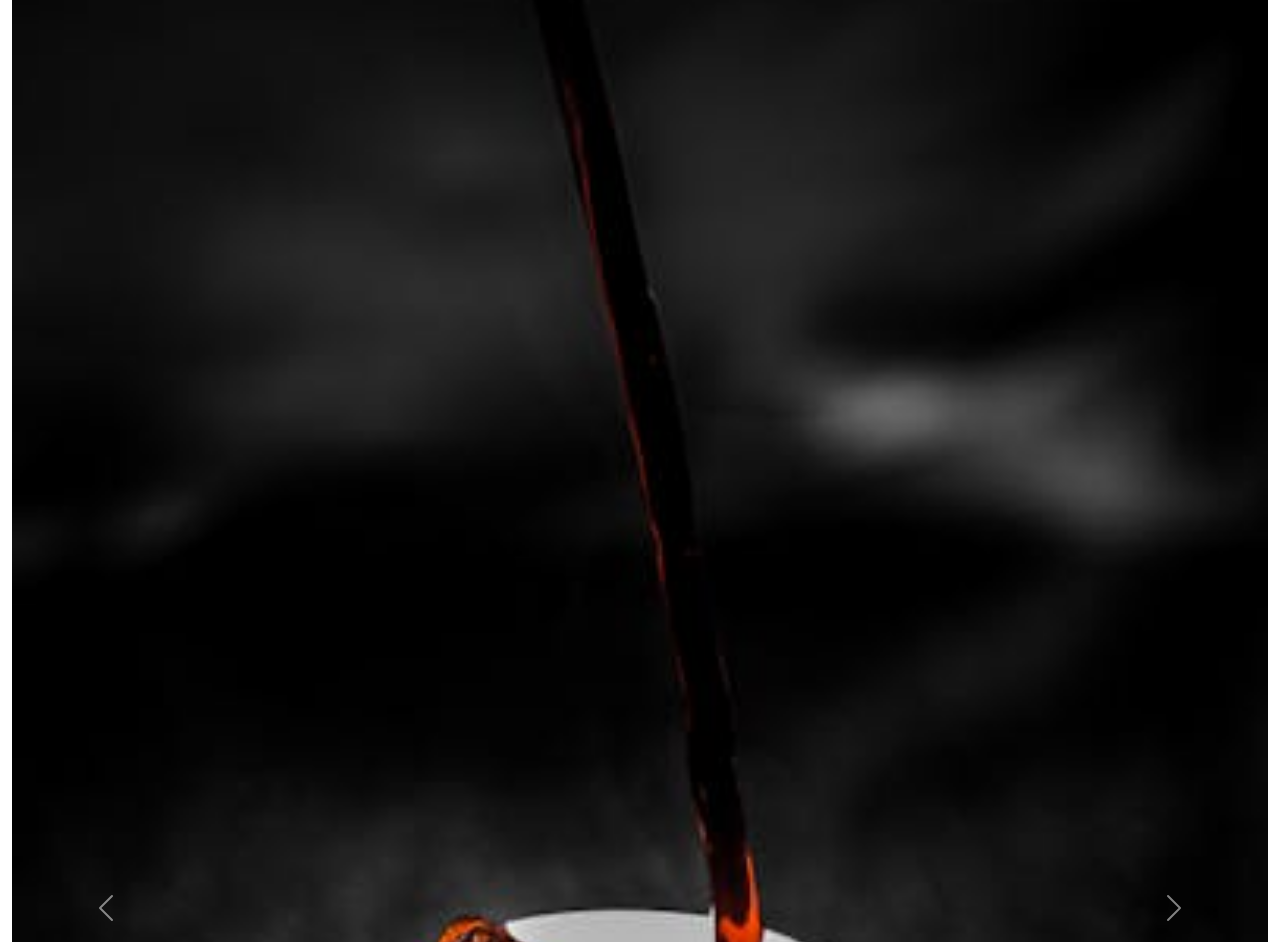
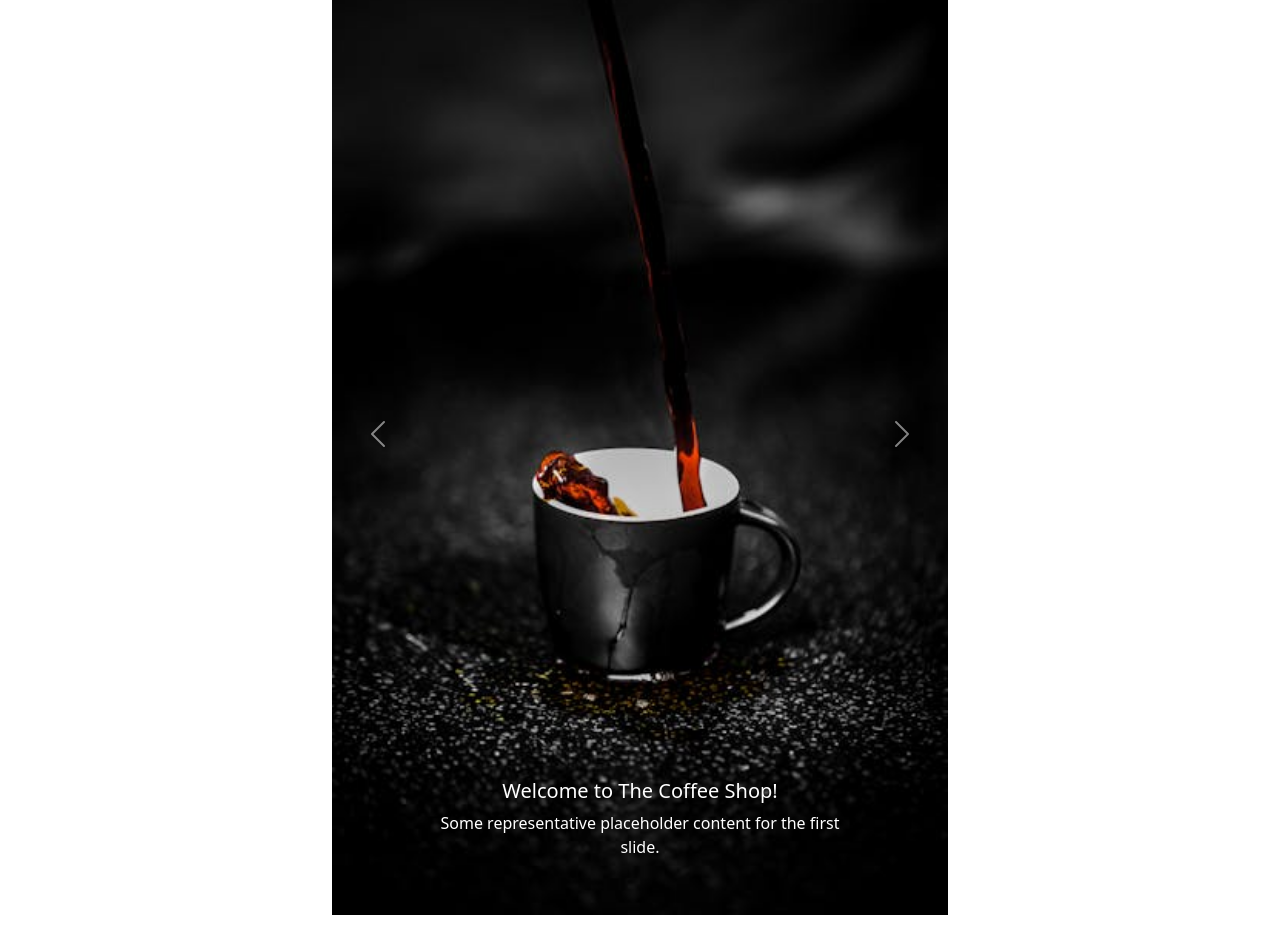
Before and after one commit to 2nyce2fail/coffeeshop, a plain HTML site: page index.html in a window 1280 px wide. Shown: the part 46-988 px from the top of the page. After the commit the page ends 961 px from the top, so only its background shows below. Drawn offline with nearby package versions, Linux system fonts and the light colour scheme.

Commit message:
added caption and header

```diff
--- a/index.html
+++ b/index.html
@@ -11,11 +11,19 @@
     <header>
         <div class="container-fluid">
             <div class="row row-content">
-                <div class="col mx-auto">
+                <div class="col-6 mx-auto">
                     <div id="carouselExample" class="carousel slide">
+                        <h4 class="text-center"> The Coffee Shop</h4>
                         <div class="carousel-inner">
-                        <div class="carousel-item active"> The Coffee Shop
-                            <img src="img/pexels-photo-1235706.jpeg" class="d-block w-100" alt="...">
+
+                        <div class="carousel-item active">
+
+                            <img src="img/pexels-photo-1235706.jpeg" class="d-block w-100 h-20" alt="Steaming cup of coffee">
+                            <div class="carousel-caption d-none d-md-block">
+                                <h5>Welcome to The Coffee Shop!</h5>
+                                <p>Some representative placeholder content for the first slide.</p>
+                              </div>
+
                         </div>
                         <div class="carousel-item">
                             <img src="..." class="d-block w-100" alt="...">
```
